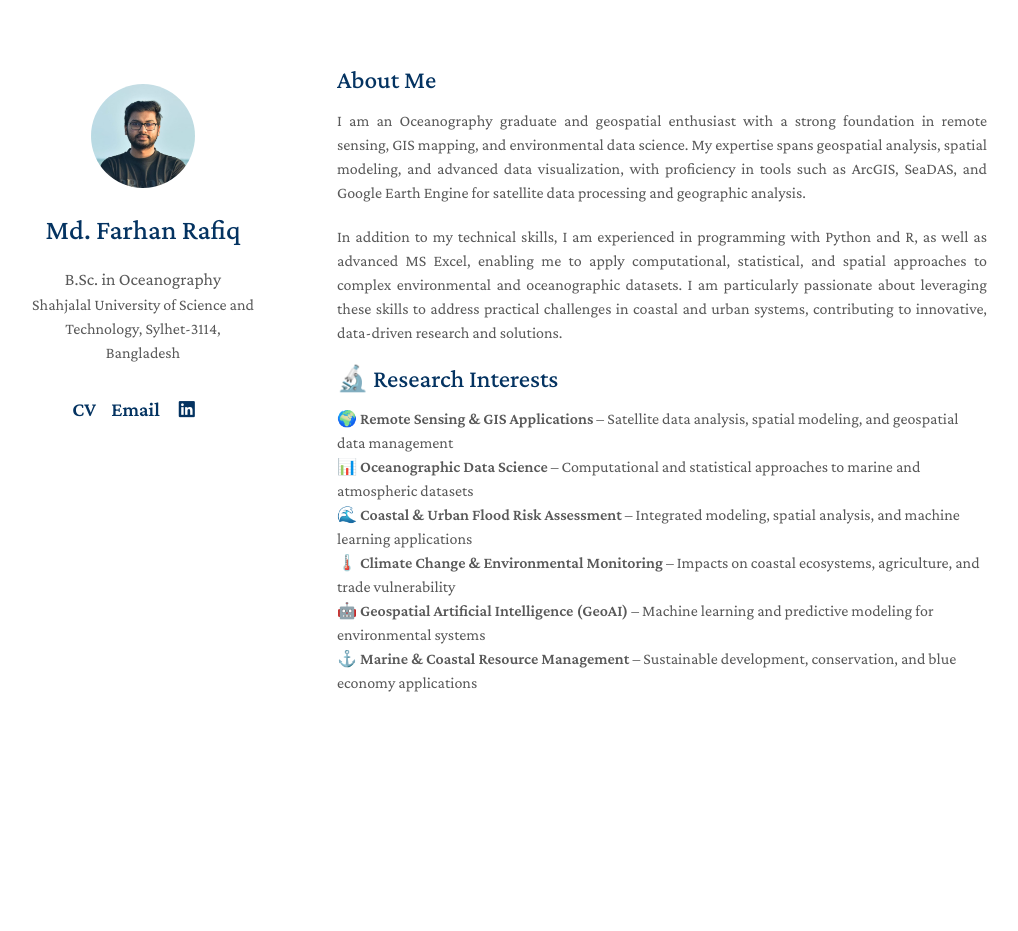
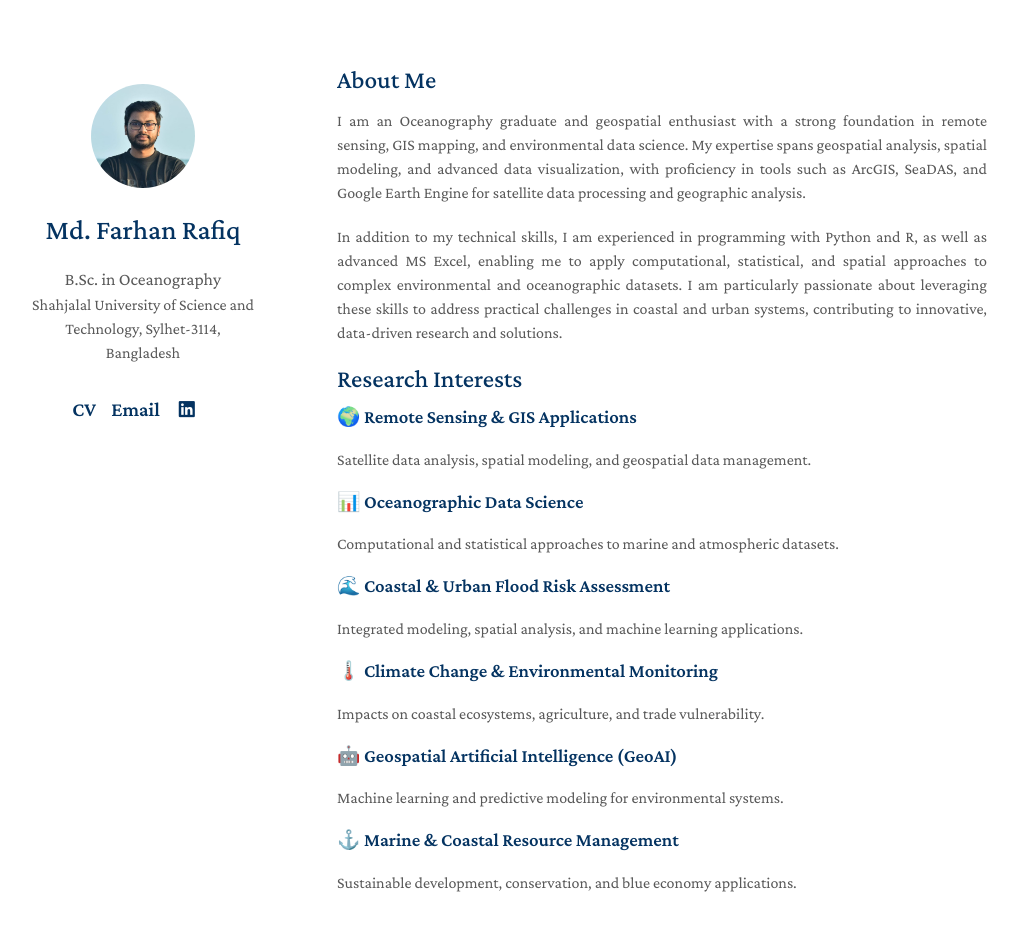
Before and after one commit to farhan-rafiq/farhan-rafiq.github.io, a Jekyll site: the page built from index.md, in a window 1280 px wide and 989 px high. Shown: the top 931 px of the window, without its empty margins (133-1151 px from the left). Built offline with Jekyll 4.4.1, drawn with Linux system fonts in a browser that asks for light colours; a style sheet for code colours, icons or effects is not loaded.

Commit message:
Update index.md

```diff
--- a/index.md
+++ b/index.md
@@ -12,12 +12,22 @@ layout: homepage
   </p>
 </div>
 
-<h2>🔬 Research Interests</h2>
-<ul style="list-style: none; padding-left: 0;">
-  <li>🌍 <b>Remote Sensing & GIS Applications</b> – Satellite data analysis, spatial modeling, and geospatial data management</li>
-  <li>📊 <b>Oceanographic Data Science</b> – Computational and statistical approaches to marine and atmospheric datasets</li>
-  <li>🌊 <b>Coastal & Urban Flood Risk Assessment</b> – Integrated modeling, spatial analysis, and machine learning applications</li>
-  <li>🌡️ <b>Climate Change & Environmental Monitoring</b> – Impacts on coastal ecosystems, agriculture, and trade vulnerability</li>
-  <li>🤖 <b>Geospatial Artificial Intelligence (GeoAI)</b> – Machine learning and predictive modeling for environmental systems</li>
-  <li>⚓ <b>Marine & Coastal Resource Management</b> – Sustainable development, conservation, and blue economy applications</li>
-</ul>
+<h2>Research Interests</h2>
+
+<h3>🌍 Remote Sensing & GIS Applications</h3>
+<p>Satellite data analysis, spatial modeling, and geospatial data management.</p>
+
+<h3>📊 Oceanographic Data Science</h3>
+<p>Computational and statistical approaches to marine and atmospheric datasets.</p>
+
+<h3>🌊 Coastal & Urban Flood Risk Assessment</h3>
+<p>Integrated modeling, spatial analysis, and machine learning applications.</p>
+
+<h3>🌡️ Climate Change & Environmental Monitoring</h3>
+<p>Impacts on coastal ecosystems, agriculture, and trade vulnerability.</p>
+
+<h3>🤖 Geospatial Artificial Intelligence (GeoAI)</h3>
+<p>Machine learning and predictive modeling for environmental systems.</p>
+
+<h3>⚓ Marine & Coastal Resource Management</h3>
+<p>Sustainable development, conservation, and blue economy applications.</p>
```
